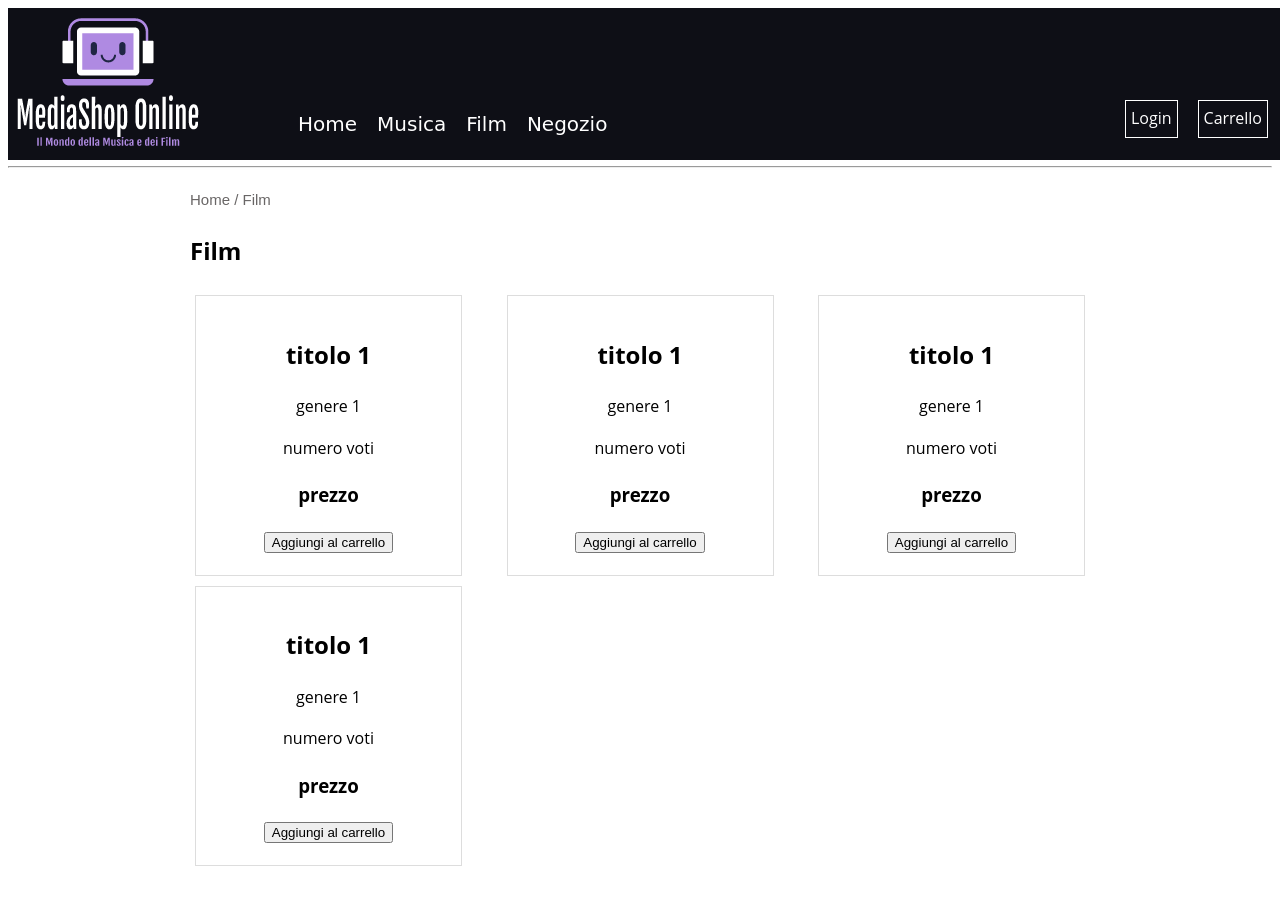
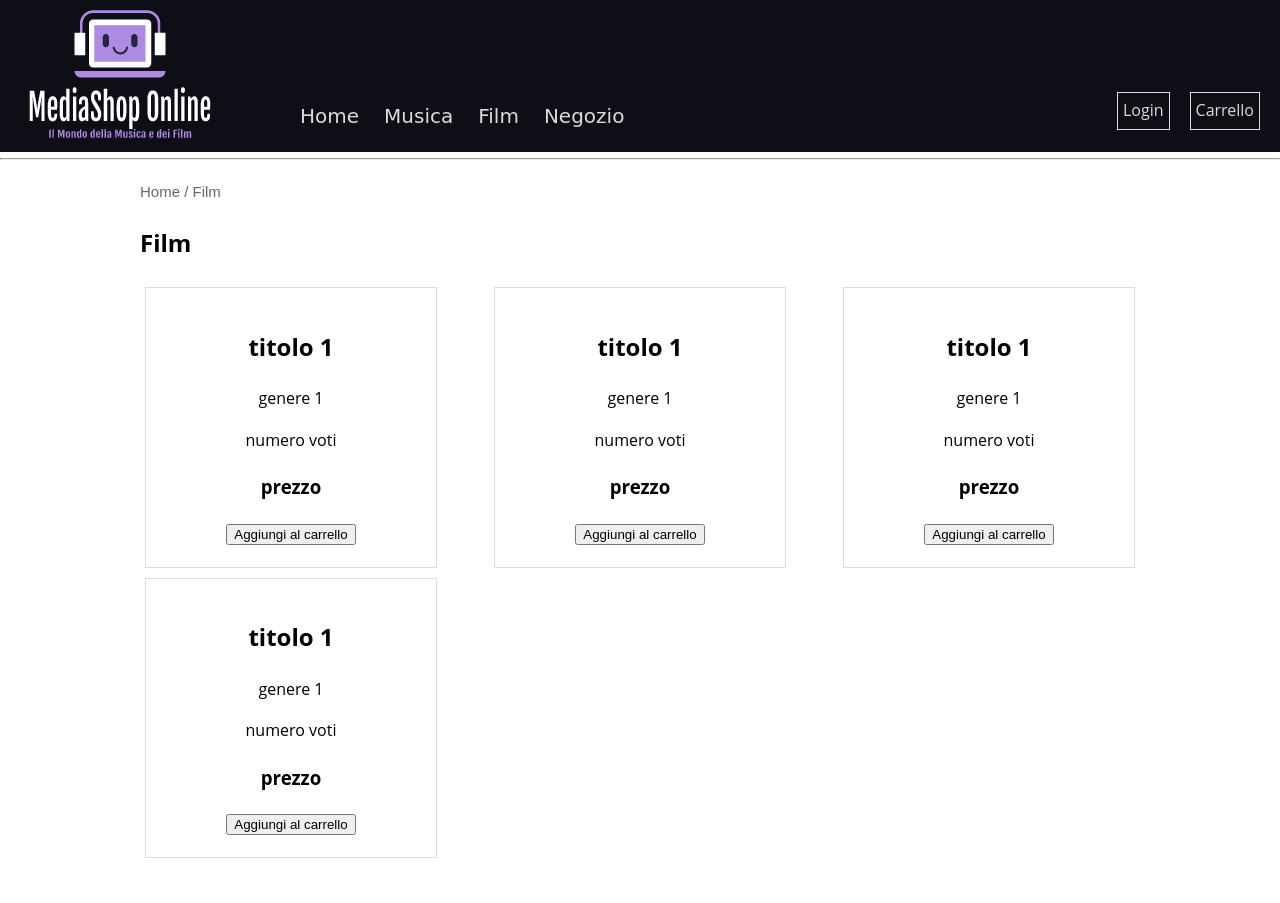
Before and after one commit to spar-git/stefano.parente.PHP-MySQL, a PHP site: page /film.php in a window 1280 px wide. Before the commit the page ends 866 px from the top, so only its background shows below. Run offline with PHP 8.4, Linux system fonts and the light colour scheme.

Commit message:
Update mieistili.css

```diff
--- a/mieistili.css
+++ b/mieistili.css
@@ -1,8 +1,16 @@
+body, html {
+  margin: 0;
+  margin-bottom: 20px;
+  padding: 0;
+}
+
 /* ---------stili per il menù--------------*/
 .menu-container {
   background-color: #0e0f16;
   position: fixed;
   width: 100%;
+  margin:0;
+  padding:0;
 }
 
 .menu {
@@ -12,6 +20,7 @@
 
 .logo img {
   width: 200px;
+  margin-left: 20px;
 }
 
 .menu-list {
@@ -19,12 +28,12 @@
   font-size: 20px;
   list-style: none;
   display: flex;
-  margin-left: 50px;
+  margin-left: 40px;
   margin-top: 100px;
 }
 
 .menu-list li {
-  margin-right: 20px;
+  margin-right: 25px;
 }
 
 .menu-list li:last-child {
@@ -32,6 +41,11 @@
 }
 
 .menu-list a {
+  text-decoration: none;
+  color: rgb(219, 219, 219);
+}
+
+.menu-list a:hover {
   text-decoration: none;
   color: white;
 }
@@ -46,19 +60,18 @@
 .login,
 .cart {
   margin-right: 20px;
-  color: white;
+  color: rgb(219, 219, 219);
   padding: 5px;
-  border: 1px solid white;
+  border: 1px solid rgb(219, 219, 219);
+  text-decoration: none;
 }
 
 .login:hover,
 .cart:hover {
-  text-decoration: underline;
+  text-decoration: none;
+  color:white;
 }
 
-.content {
-  margin-top: 80px;
-}
 
 /* --------- stili generali ---------*/
 body{
@@ -77,12 +90,12 @@ body{
   color:  rgb(105, 102, 102);
 }
 
-.path a:visited {
-  color:  rgb(105, 102, 102);
+.path a:hover {
+  color:  rgb(0, 0, 0);
 }
 
 div:not([class]) {
-  max-width: 900px;
+  max-width: 1000px;
   margin: 0 auto;
   text-align: justify;
 }
@@ -111,5 +124,17 @@ div:not([class]) {
   border-radius: 5px;
   margin-right: 150px;
   margin-left: 150px;
+}
 
+.recensioni-box {
+  padding: 20px;
+  margin-top: 20px;
+  text-align: justify;
 }
+
+.recensione {
+  padding: 10px;
+  border: 1px solid #d05aff;
+  border-radius: 5px;
+  margin-bottom: 5px;
+}
```
